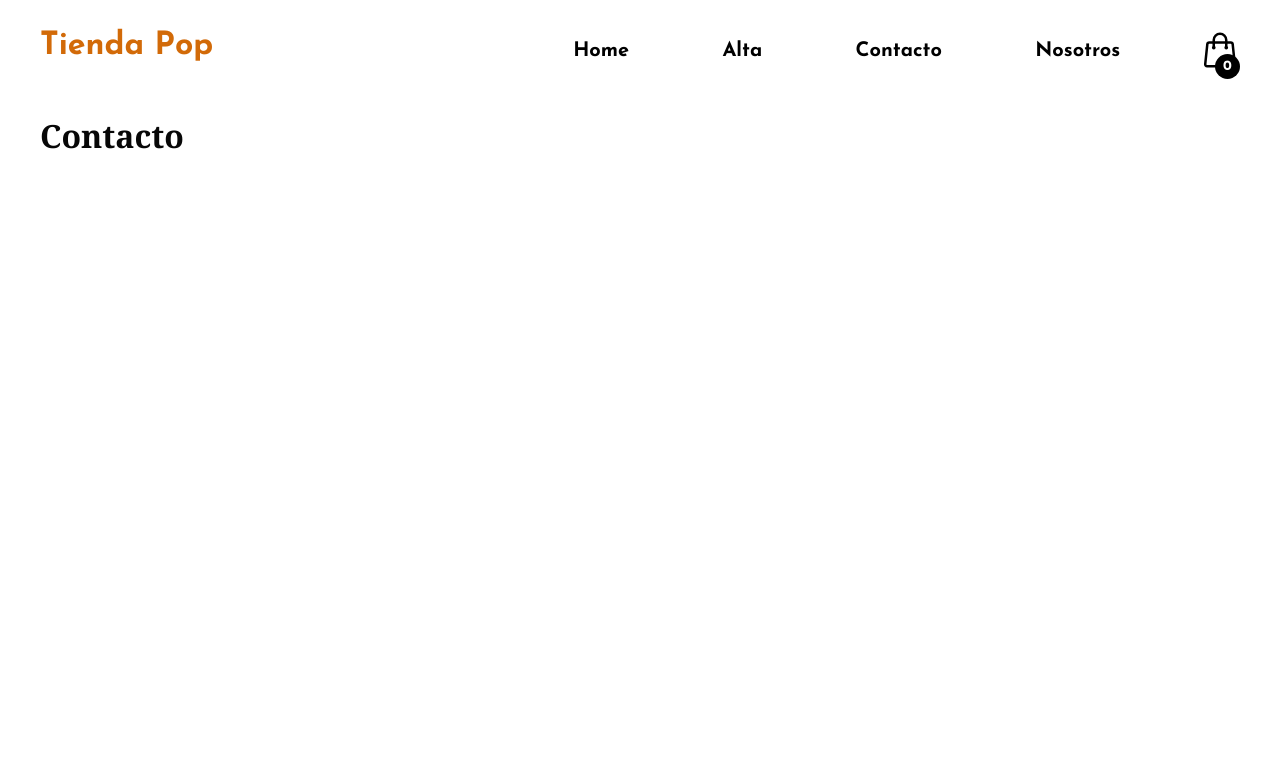
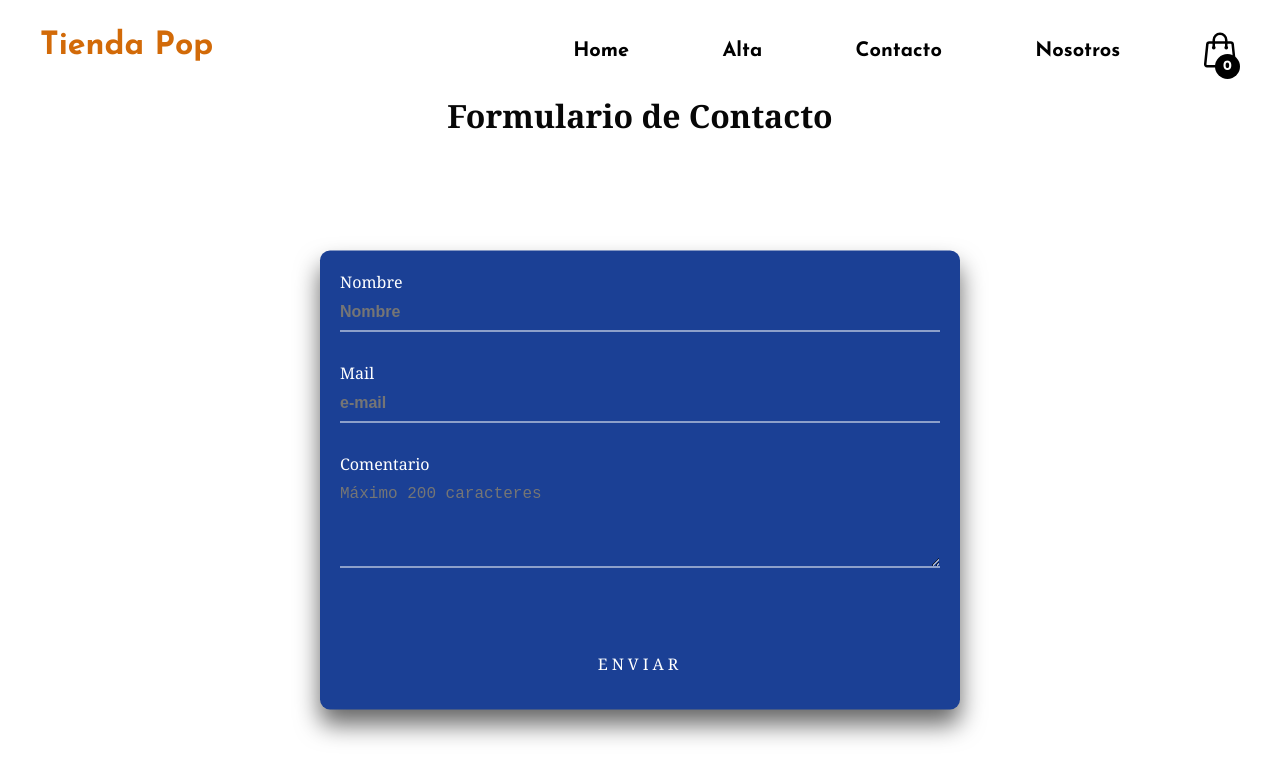
Before and after one commit to maade-castro/ecommerce, a React (Vite) app: page /contacto in a window 1280 px wide. Shown: the top 780 px of the page. Built offline with nearby package versions, Linux system fonts and the light colour scheme.

Commit message:
estilado de paginas router

```diff
--- a/src/App.jsx
+++ b/src/App.jsx
@@ -32,7 +32,6 @@ function App() {
           <Route path="/nosotros" element={<Nosotros/>} />
     </Routes>
 
-
    </>
   )
 }
--- a/src/Pages/Alta.jsx
+++ b/src/Pages/Alta.jsx
@@ -2,8 +2,51 @@ import React from 'react'
 
 export const Alta = () => {
   return (
-    <div>
-        <h1>soy alta</h1>
-    </div>
+    <>
+        <h1 className='tittle_form'>Alta de Productos</h1>
+
+        <div className="form_container">
+        <form className="form_alta">
+
+        <label htmlFor="">Nombre</label>
+        <input
+        type="text"
+        placeholder='Nombre'
+        required
+        id='nombre'/>
+
+        <label htmlFor="">Descripcion</label>
+        <input
+        type="text"
+        placeholder='Descripcion'
+        required
+        id='description'/>
+
+        <label htmlFor="">Precio</label>
+        <input
+        type="text"
+        placeholder='Precio$'
+        required
+        id='precio'/>
+
+        <label htmlFor="">Stock</label>
+        <input
+        type="text"
+        placeholder='Cantidad de Productos'
+        required
+        id='stock'/>
+
+        <label htmlFor="">Imagen</label>
+        <input
+        type="file"
+        placeholder='Inserte una Imagen'
+        required
+        id='img'/>
+          <div className="info-product">
+        <button type="submit" >Añadir</button>
+        </div>
+        </form>
+        </div>
+    </>
   )
 }
--- a/src/Pages/Contacto.jsx
+++ b/src/Pages/Contacto.jsx
@@ -1,9 +1,63 @@
-import React from 'react'
+import React, { useState } from 'react';
 
 export const Contacto = () => {
+  const [nameError, setNameError] = useState(false);
+  const [emailError, setEmailError] = useState(false);
+
+  const handleNameChange = (event) => {
+    const regex = /^[A-Za-z]+$/;
+    const isValid = regex.test(event.target.value);
+    setNameError(!isValid);
+  };
+
+  const handleEmailChange = (event) => {
+    const regex = /^[^\s@]+@[^\s@]+\.[^\s@]+$/;
+    const isValid = regex.test(event.target.value);
+    setEmailError(!isValid);
+  };
+
   return (
-    <div>
-        <h1> Contacto</h1>
-    </div>
-  )
-}
+    <>
+      <h1 className='tittle_form'>Formulario de Contacto</h1>
+      <div className='login-box'>
+        <form className="for_contact">
+          <div className="user-box">
+            <label>Nombre</label>
+            <input
+              type="text"
+              placeholder='Nombre'
+              onChange={handleNameChange}
+              required
+            />
+            {nameError && <p className="error-message">Por favor, ingresa un nombre válido.</p>}
+
+            <label>Mail</label>
+            <input
+              type="email"
+              placeholder='e-mail'
+              onChange={handleEmailChange}
+              required
+            />
+            {emailError && <p className="error-message">Por favor, ingresa un correo electrónico válido.</p>}
+
+            <label>Comentario</label>
+            <textarea
+              id="comentario"
+              name="comentario"
+              rows="4"
+              cols="50"
+              maxLength="200"
+              placeholder="Máximo 200 caracteres"
+            ></textarea>
+          </div>
+          <center>
+            <a href="#">
+              Enviar
+              <span></span>
+            </a>
+          </center>
+        </form>
+      </div>
+    </>
+  );
+};
--- a/src/Pages/Nosotros.jsx
+++ b/src/Pages/Nosotros.jsx
@@ -2,10 +2,14 @@ import React from 'react'
 
 export const Nosotros = () => {
   return (
-    <div>
-        <h1>
-            nosotros
-        </h1>
+    <>
+        <h1 className='tittle_form'>Somos Nosotros</h1>
+        <div className="nosotros">
+
+        <iframe src="https://assets.pinterest.com/ext/embed.html?id=79164905944093609" height="1167" width="600" frameborder="0" scrolling="no" ></iframe>
+
+        <p> Lorem, ipsum dolor sit amet consectetur adipisicing elit. Deleniti vero, reiciendis </p>
     </div>
+    </>
   )
 }
--- a/src/components/Header.jsx
+++ b/src/components/Header.jsx
@@ -25,7 +25,7 @@ export const Header = ({ allProducts, setAllProducts, total, countProducts, setC
 		<header>
 			<h1 className='tittle'>Tienda Pop</h1>
 			<nav className="navbar">
-       			 <Link to="/" className="nav__active">Home</Link>
+       			 <Link to="/" >Home</Link>
         		<Link to="/alta">Alta</Link>
         		<Link to="/contacto">Contacto</Link>
         		<Link to="/nosotros">Nosotros</Link>
--- a/src/index.css
+++ b/src/index.css
@@ -69,11 +69,16 @@ img{
 header{
     display: flex;
     justify-content: space-between;
-    padding: 30px 0 40px 0;
+    padding: 30px 0 20px 0;
     font-family: 'Josefin Sans', sans-serif;
 }
 .tittle{
     color: #d26a08;
+}
+
+
+.nav__active {
+    background-color: rgb(223, 110, 29);
 }
 
 /********************modal carrito de compras***********/
@@ -202,7 +207,7 @@ header{
     border-radius: 12px;
 }
 .info-product button:hover{
-    background-color: rgb(21, 164, 42);
+    background-color:  #d26a08;
 }
 
 .cart-empty{
@@ -254,3 +259,165 @@ header{
     color: #000;
     font-size: 20px;
 }
+ /**************************Formularion de Contacto**************/
+
+.tittle_form{
+    text-align:  center;
+}
+
+ .login-box {
+    position: absolute;
+    top: 60%;
+    left: 50%;
+    padding: 20px;
+    transform: translate(-50%, -50%);
+    background: #1b4095;
+    box-sizing: border-box;
+    box-shadow: 0 15px 25px rgba(0,0,0,.6);
+    border-radius: 10px;
+  }
+
+  .login-box .user-box {
+    position: relative;
+  }
+
+  .login-box .user-box input, textarea {
+    width: 100%;
+    padding: 10px 0;
+    font-size: 16px;
+    color: #fff;
+    margin-bottom: 30px;
+    border: none;
+    border-bottom: 1px solid #fff;
+    outline: none;
+    background: transparent;
+  }
+
+  .login-box .user-box label {
+    top: 0;
+    left: 0;
+    padding: 10px 0;
+    font-size: 16px;
+    color: #fff;
+    pointer-events: none;
+    transition: .5s;
+  }
+
+  .login-box .user-box input:focus ~ label,
+  .login-box .user-box input:valid ~ label {
+    top: -20px;
+    left: 0;
+    color: #bdb8b8;
+    font-size: 12px;
+  }
+
+  .login-box form a {
+    position: relative;
+    display: inline-block;
+    padding: 10px 20px;
+    color: #ffffff;
+    font-size: 16px;
+    text-decoration: none;
+    text-transform: uppercase;
+    overflow: hidden;
+    transition: .5s;
+    margin-top: 40px;
+    letter-spacing: 4px
+  }
+
+  .login-box a:hover {
+    background:  #d26a08;
+    color: #fff;
+    border-radius: 5px;
+    box-shadow: 0 0 5px  #d26a08,
+                0 0 25px  #d26a08,
+                0 0 50px  #d26a08,
+                0 0 100px  #d26a08;
+  }
+
+  .login-box a span {
+    position: absolute;
+    display: block;
+  }
+
+  @keyframes btn-anim1 {
+    0% {
+      left: -100%;
+    }
+
+    50%,100% {
+      left: 100%;
+    }
+  }
+
+  .login-box a span:nth-child(1) {
+    bottom: 2px;
+    left: -100%;
+    width: 100%;
+    height: 2px;
+    background: linear-gradient(90deg, transparent,  #d26a08);
+    animation: btn-anim1 2s linear infinite;
+  }
+
+  /*mensaje de error en formulario*/
+  .error-message {
+    color: rgba(220, 6, 6, 0.769);
+    font-size: 18px;
+    font-weight: bold;
+  }
+
+  /*************************Formulario de Alta********************/
+  .form_alta{
+    display: grid;
+    grid-template-columns: repeat(2, 1fr);
+    gap: 10px;
+    overflow: hidden;
+  }
+
+  .form_alta label, input{
+    font-weight: bold;
+  }
+
+  .form_container{
+    display: grid;
+    place-items: center;
+    margin: auto;
+    margin-top: 15px;
+    width: 70vw;
+    height: 70vh;
+    padding: 10px;
+    box-shadow: 3px 4px 3px rgba(223, 124, 2, 0.862);
+  }
+
+    input#nombre,
+    input#precio,
+    input#stock,
+    input#description{
+    margin: 15px 20px;
+    border: none;
+    outline: none;
+    border-radius: 15px;
+    padding: 3px;
+    background-color: #ccc;
+    box-shadow: inset 2px 5px 10px rgba(0, 0, 0, 0.3);
+    transition: 300ms ease-in-out;
+    height: 25px;
+}
+
+/*nosotros*/
+.nosotros{
+    display: flex;
+    padding: 30px 0px;
+    text-align: center;
+    font-size: 14px;
+    margin: auto;
+    line-height: 1.3;
+}
+
+
+
+.group{
+    margin: 90px 0px;
+        padding: 10px;
+        width: 300px;
+}
```
